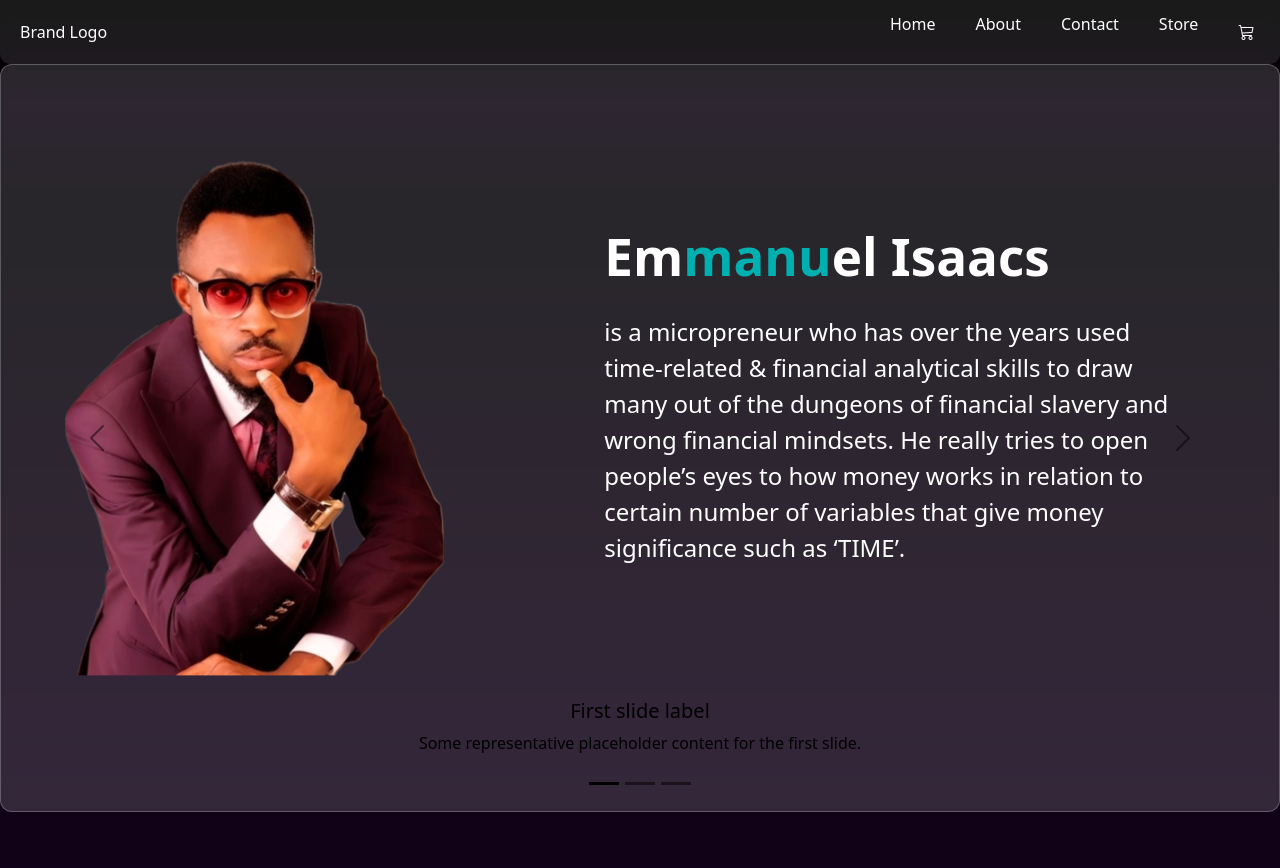
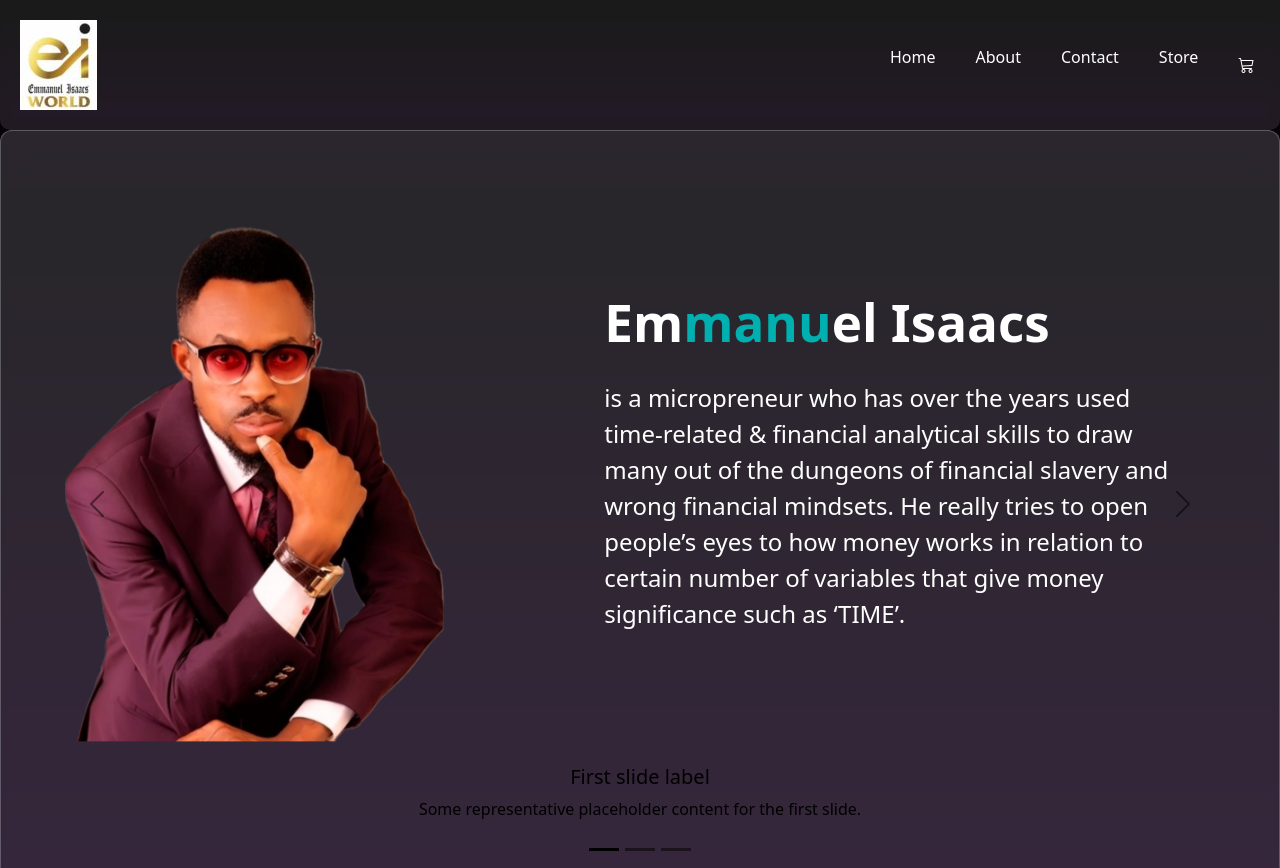
Before and after one commit to kingola1/Emmanuel-isaac, a plain HTML site: page index.html in a window 1280 px wide. Shown: the top 868 px of the page. Drawn offline with nearby package versions, Linux system fonts and the light colour scheme.

Commit message:
Added Brand Logo

```diff
--- a/index.html
+++ b/index.html
@@ -19,7 +19,7 @@
   </head>
   <body>
     <nav class="nav">
-      <div class="logo">Brand Logo</div>
+      <div class="logo"><img src="/logo.jpg" alt="Brand Logo" /></div>
       <div class="hamburger">
         <i class="bi bi-list"></i>
       </div>
```
Also changed, not shown: logo.jpg (added).
